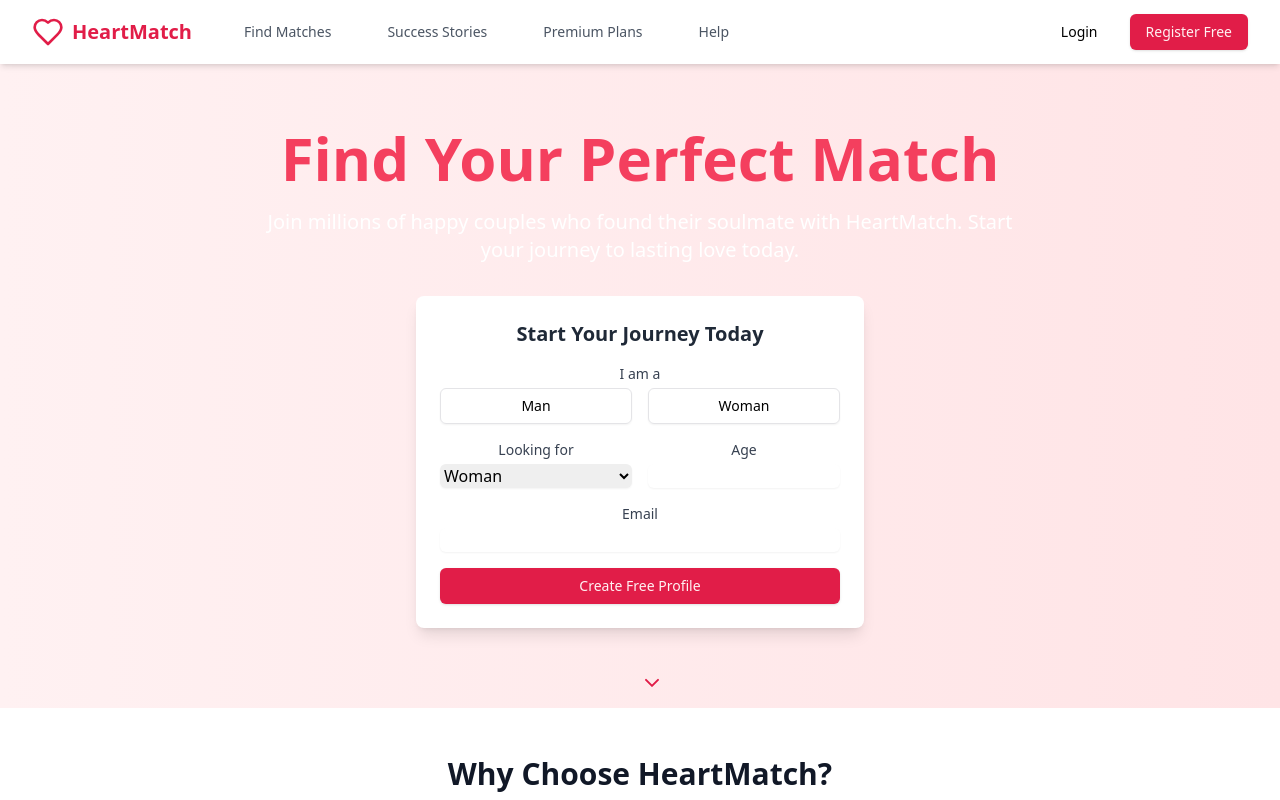
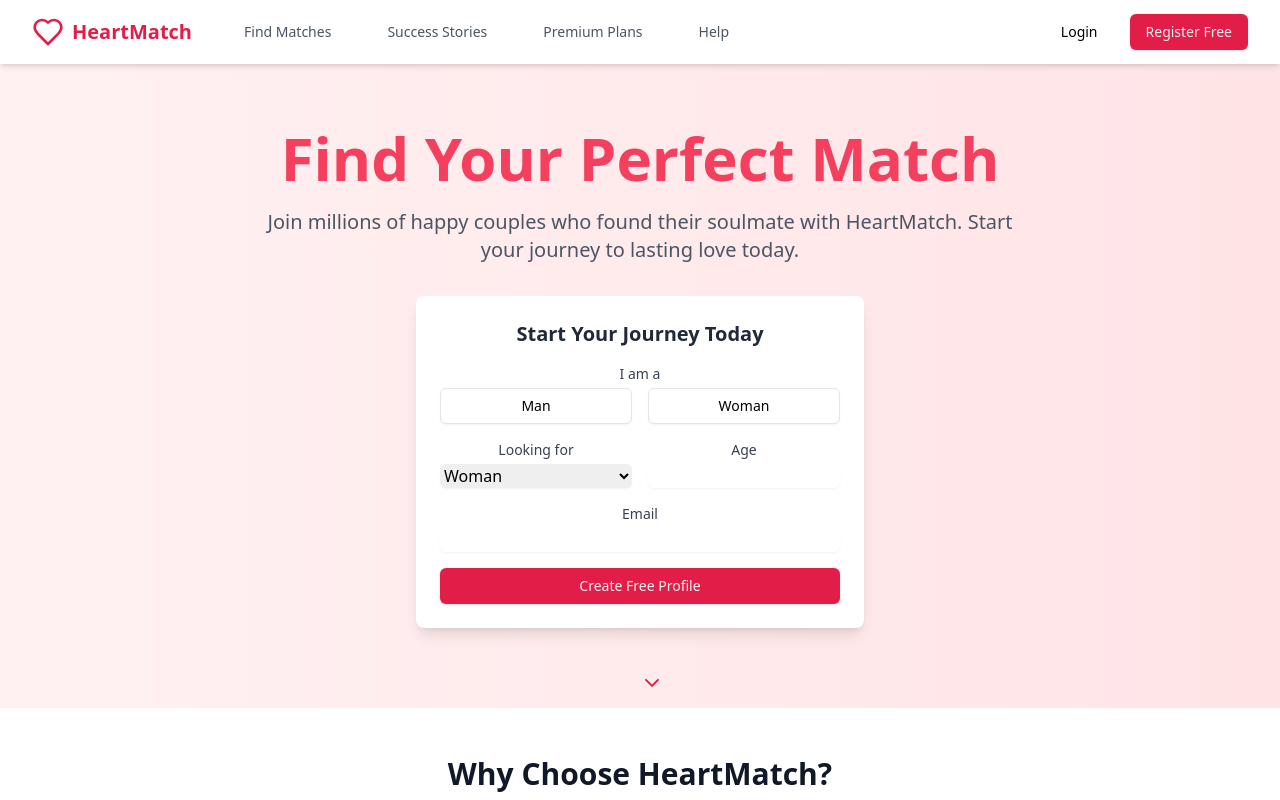
Before and after one commit to Nanditasharma70/project, a React (Vite) app: page / in a window 1280 px wide. Shown: the top 800 px of the page. Built offline with nearby package versions, Linux system fonts and the light colour scheme.

Commit message:
hero change

```diff
--- a/src/App.tsx
+++ b/src/App.tsx
@@ -154,7 +154,7 @@ function Hero() {
           initial={{ opacity: 0, y: 20 }}
           animate={{ opacity: 1, y: 0 }}
           transition={{ delay: 0.4 }}
-          className="mt-3 max-w-md mx-auto text-base text-white sm:text-lg md:mt-5 md:text-xl md:max-w-3xl"
+          className="mt-3 max-w-md mx-auto text-base text-gray-600 sm:text-lg md:mt-5 md:text-xl md:max-w-3xl"
         >
           Join millions of happy couples who found their soulmate with HeartMatch. Start your journey to lasting love today.
         </motion.p>
```
